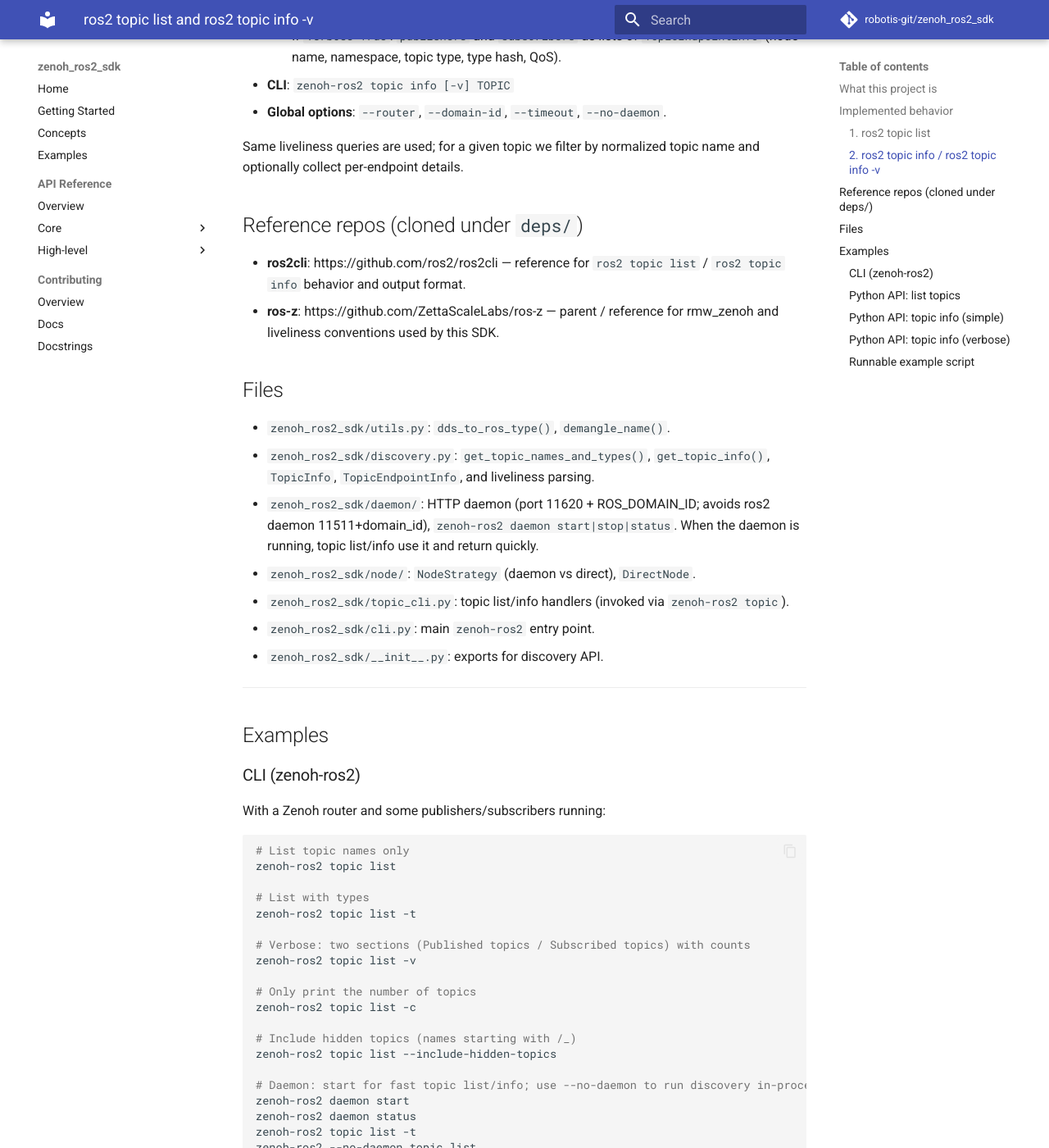
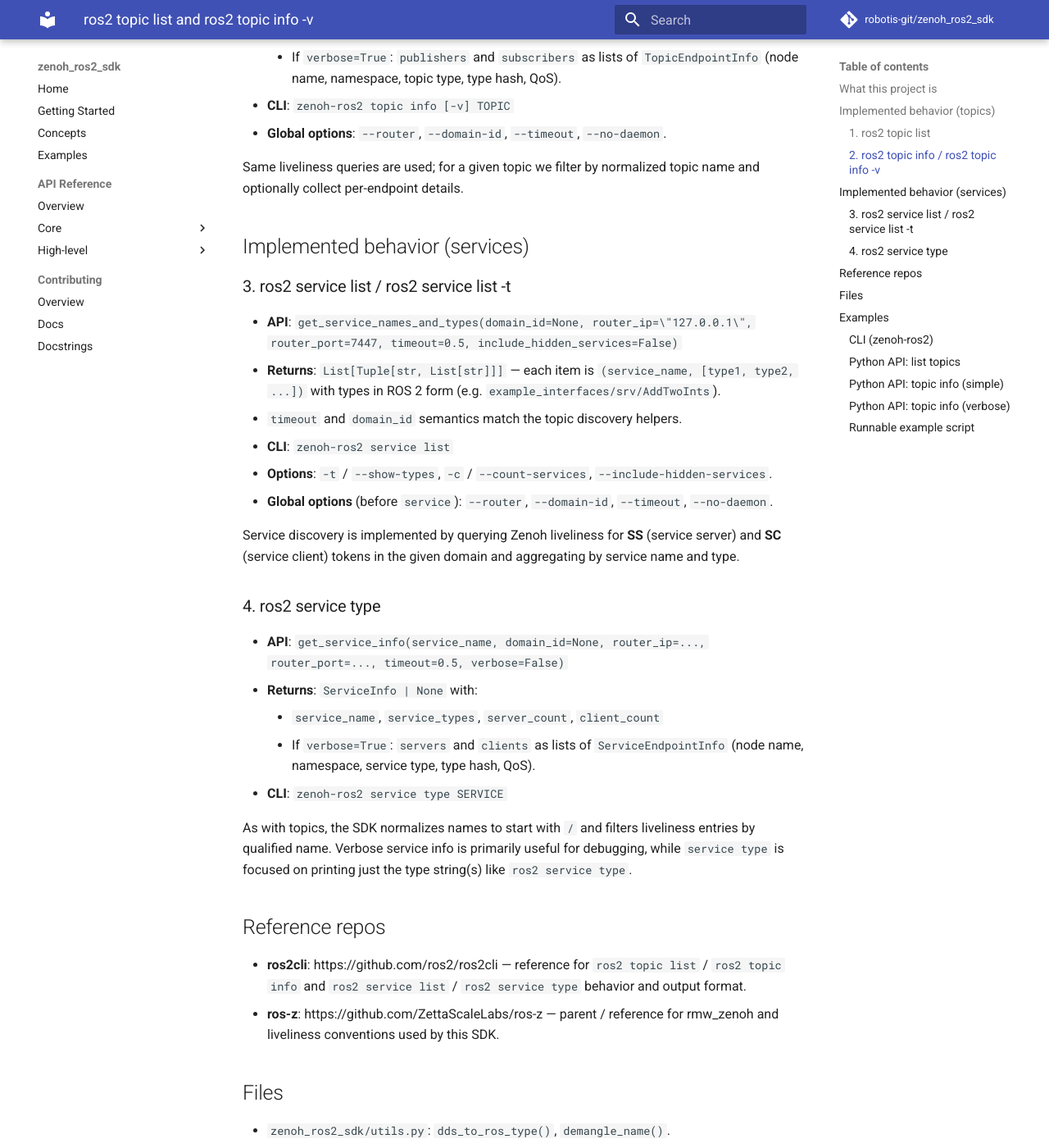
Before and after one commit to ROBOTIS-GIT/zenoh_ros2_sdk, an MkDocs documentation site: the page built from docs/TOPIC_LIST_AND_INFO.md, in a window 1280 px wide and 1400 px high, scrolled down 1358 px. Shown: the whole window at 82% size. Built offline with MkDocs 1.6.1 and Material for MkDocs 9.7.7, drawn with Linux system fonts in a browser that asks for light colours; comment, search, counter and statistics services are not loaded; some of the changed text lies outside the part shown.

Commit message:
Enhance zenoh-ros2-sdk documentation and examples for service discovery
- Updated README.md to include service commands alongside topic commands.
- Revised documentation in various files to clarify service discovery functionality and its implementation.
- Added examples in README.md demonstrating the use of service discovery commands.
- Improved test cases to validate service kind parsing in discovery.

These changes improve the clarity and usability of the zenoh-ros2-sdk, particularly regarding service discovery features.

```diff
--- a/docs/TOPIC_LIST_AND_INFO.md
+++ b/docs/TOPIC_LIST_AND_INFO.md
@@ -1,6 +1,6 @@
 # ros2 topic list and ros2 topic info -v
 
-This document describes the **zenoh-ros2-sdk** implementation of `ros2 topic list` and `ros2 topic info -v`-style discovery without a ROS 2 environment.
+This document describes the **zenoh-ros2-sdk** implementation of `ros2 topic list` / `ros2 topic info -v`-style **topic discovery**, and the matching `ros2 service list` / `ros2 service type`-style **service discovery**, without a ROS 2 environment.
 
 ## What this project is
 
@@ -13,7 +13,7 @@
 
 The SDK talks to a Zenoh router (e.g. `rmw_zenohd`). Discovery uses **liveliness tokens** under the admin space `@ros2_lv/...`, following the same format as **rmw_zenoh_cpp** and **ros-z** (ZettaScale). So any endpoint that declares these tokens (this SDK, ros-z nodes, or ROS 2 nodes via rmw_zenoh) appears in the same “ROS graph” over Zenoh.
 
-## Implemented behavior
+## Implemented behavior (topics)
 
 ### 1. ros2 topic list
 
@@ -37,9 +37,32 @@
 
 Same liveliness queries are used; for a given topic we filter by normalized topic name and optionally collect per-endpoint details.
 
-## Reference repos (cloned under `deps/`)
+## Implemented behavior (services)
 
-- **ros2cli**: https://github.com/ros2/ros2cli — reference for `ros2 topic list` / `ros2 topic info` behavior and output format.
+### 3. ros2 service list / ros2 service list -t
+
+- **API**: `get_service_names_and_types(domain_id=None, router_ip=\"127.0.0.1\", router_port=7447, timeout=0.5, include_hidden_services=False)`
+  - **Returns**: `List[Tuple[str, List[str]]]` — each item is `(service_name, [type1, type2, ...])` with types in ROS 2 form (e.g. `example_interfaces/srv/AddTwoInts`).
+  - `timeout` and `domain_id` semantics match the topic discovery helpers.
+- **CLI**: `zenoh-ros2 service list`
+  - **Options**: `-t` / `--show-types`, `-c` / `--count-services`, `--include-hidden-services`.
+  - **Global options** (before `service`): `--router`, `--domain-id`, `--timeout`, `--no-daemon`.
+
+Service discovery is implemented by querying Zenoh liveliness for **SS** (service server) and **SC** (service client) tokens in the given domain and aggregating by service name and type.
+
+### 4. ros2 service type
+
+- **API**: `get_service_info(service_name, domain_id=None, router_ip=..., router_port=..., timeout=0.5, verbose=False)`
+  - **Returns**: `ServiceInfo | None` with:
+    - `service_name`, `service_types`, `server_count`, `client_count`
+    - If `verbose=True`: `servers` and `clients` as lists of `ServiceEndpointInfo` (node name, namespace, service type, type hash, QoS).
+- **CLI**: `zenoh-ros2 service type SERVICE`
+
+As with topics, the SDK normalizes names to start with `/` and filters liveliness entries by qualified name. Verbose service info is primarily useful for debugging, while `service type` is focused on printing just the type string(s) like `ros2 service type`.
+
+## Reference repos
+
+- **ros2cli**: https://github.com/ros2/ros2cli — reference for `ros2 topic list` / `ros2 topic info` and `ros2 service list` / `ros2 service type` behavior and output format.
 - **ros-z**: https://github.com/ZettaScaleLabs/ros-z — parent / reference for rmw_zenoh and liveliness conventions used by this SDK.
 
 ## Files
```
Also changed, not shown: README.md (+7 -4 lines), docs/DISCOVERY_CLOSE_DELAY.md (+4 -8 lines), docs/ROS2CLI_COMPARISON.md (+1 -1 lines), docs/ROS2CLI_DAEMON_LOGIC.md (+9 -9 lines), docs/ZENOH_CLOSE_PANIC.md (+2 -2 lines), examples/README.md (+11 -0 lines), 1 other file.
